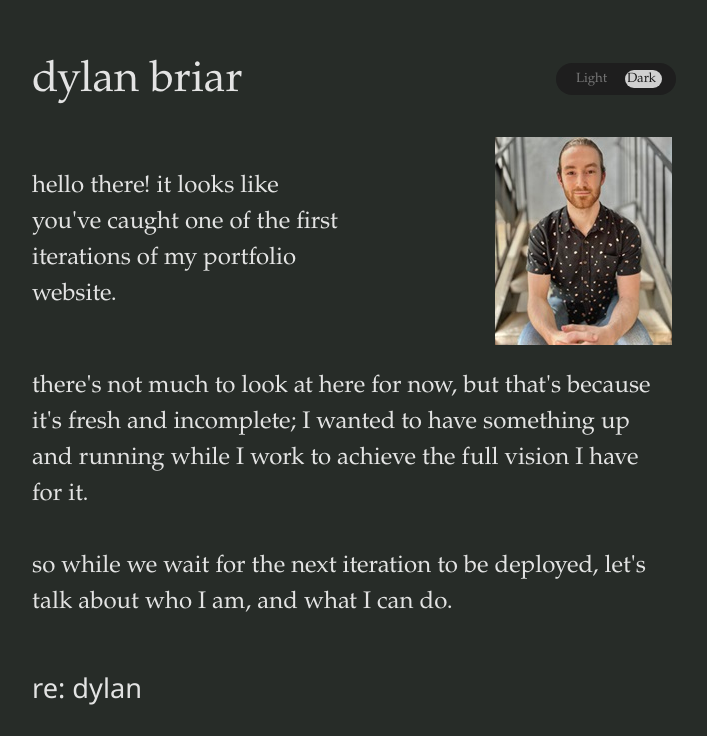
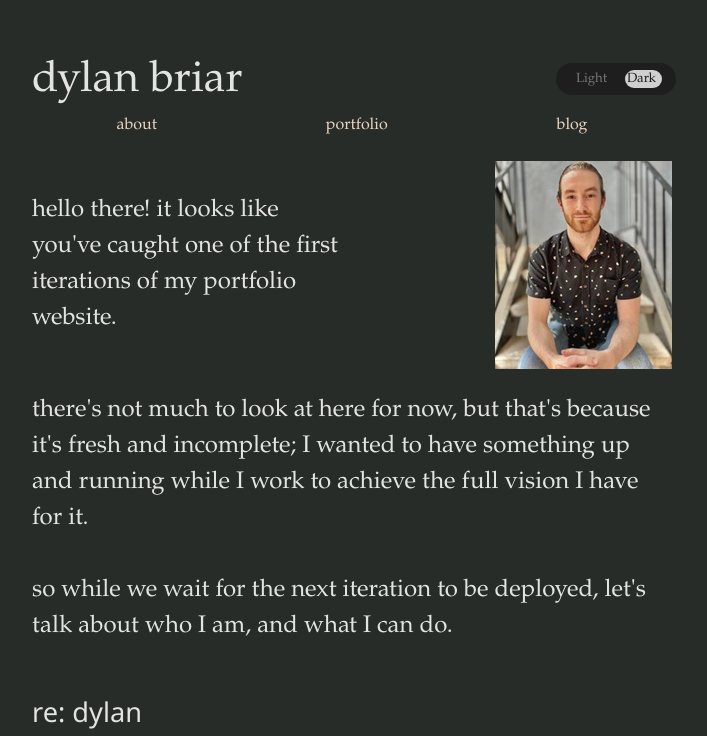
Before and after one commit to dylanbriar/Briar, a Vue app: page / in a window 1280 px wide. Shown: the top 736 px of the page, without its empty margins (288-995 px from the left). Built offline with nearby package versions, Linux system fonts and the light colour scheme.

Commit message:
working on pages, see BuQL

```diff
--- a/src/App.vue
+++ b/src/App.vue
@@ -10,9 +10,18 @@ import DarkMode from './components/DarkMode.vue';
       <DarkMode/>
     </div>
   </div>
+  <div style="display: flex; justify-content: space-around;">
+    <a id="test">about</a>
+    <a>portfolio</a>
+    <a>blog</a>
+  </div>
   <LandingPage/>
 </template>
 
 <style scoped>
 
+#test {
+  font-size:blueviolet;
+}
+
 </style>
```
